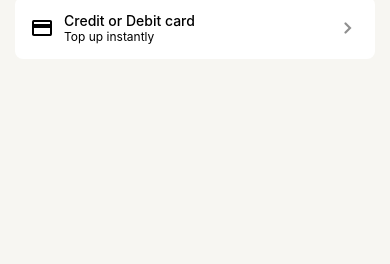
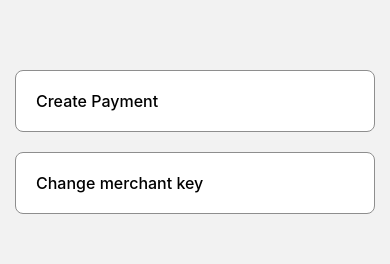
Before and after one commit to IlliaBezditnyi/payment-app, a React Native app: screen /StartMenu in a window 390 px wide. Shown: the part 280-544 px from the top of the page. Built offline with nearby package versions, Linux system fonts and the light colour scheme.

Commit message:
Start menu screen init

```diff
--- a/src/navigation/index.tsx
+++ b/src/navigation/index.tsx
@@ -3,7 +3,8 @@ import {NavigationContainer} from "@react-navigation/native";
 import {createNativeStackNavigator} from '@react-navigation/native-stack';
 import AddAmountScreen from '../screens/AddAmountScreen';
 import CardDetailsScreen from '../screens/CardDetailsScreen';
-import MerchantKeyChange from "../screens/MerchantKeyChange";
+import MerchantKeyChange from '../screens/MerchantKeyChange';
+import StartMenuScreen from '../screens/StartMenuScreen';
 
 const Stack = createNativeStackNavigator();
 
@@ -14,6 +15,11 @@ const Navigation: FC = () => {
         headerStyle: { backgroundColor: '#f7f6f2'},
         headerShadowVisible: false
       }}>
+        <Stack.Screen
+          name="StartMenu"
+          component={StartMenuScreen}
+          options={{headerShown: false}}
+        />
         <Stack.Screen
           name="AddAmount"
           component={AddAmountScreen}
--- a/src/navigation/types.ts
+++ b/src/navigation/types.ts
@@ -2,8 +2,10 @@ import {StackNavigationProp} from '@react-navigation/stack';
 import {RouteProp} from '@react-navigation/native';
 
 export type RootStackParamList = {
+  StartMenu: undefined;
   AddAmount: undefined;
   CardDetails: undefined;
+  MerchantKeyChange: undefined;
 };
 
 export type MessageNavProps<T extends keyof RootStackParamList> = {
--- /dev/null
+++ b/src/screens/StartMenuScreen/StartMenuScreen.tsx
@@ -0,0 +1,53 @@
+import React, {FC} from 'react'
+import { StyleSheet, Text, View, Pressable, Image } from 'react-native'
+import {useNavigation} from '@react-navigation/native';
+import {RootStackParamList} from '../../navigation/types';
+import {StackNavigationProp} from '@react-navigation/stack';
+
+const StartMenuScreen: FC = () => {
+  const {navigate} = useNavigation<StackNavigationProp<RootStackParamList>>();
+
+  return (
+    <View style={styles.root}>
+      <Pressable style={styles.buttonStyle} onPress={() => navigate('AddAmount')}>
+        <Text style={{
+          color: '#000',
+          fontSize: 16,
+          fontWeight: '500'
+        }}>
+          Create Payment
+        </Text>
+      </Pressable>
+
+      <Pressable style={styles.buttonStyle} onPress={() => navigate('MerchantKeyChange')}>
+        <Text style={{
+          color: '#000',
+          fontSize: 16,
+          fontWeight: '500'
+        }}>
+          Change merchant key
+        </Text>
+      </Pressable>
+    </View>
+  )
+}
+
+const styles = StyleSheet.create({
+  root: {
+    flex: 1,
+    justifyContent: 'center',
+    alignItems: 'center',
+    paddingHorizontal: 15,
+    gap: 20
+  },
+  buttonStyle: {
+    width: '100%',
+    borderWidth: 1,
+    borderColor: '#8e8e8e',
+    borderRadius: 8,
+    backgroundColor: '#fff',
+    padding: 20
+  }
+})
+
+export default StartMenuScreen
--- /dev/null
+++ b/src/screens/StartMenuScreen/index.ts
@@ -0,0 +1 @@
+export {default} from './StartMenuScreen';
```
